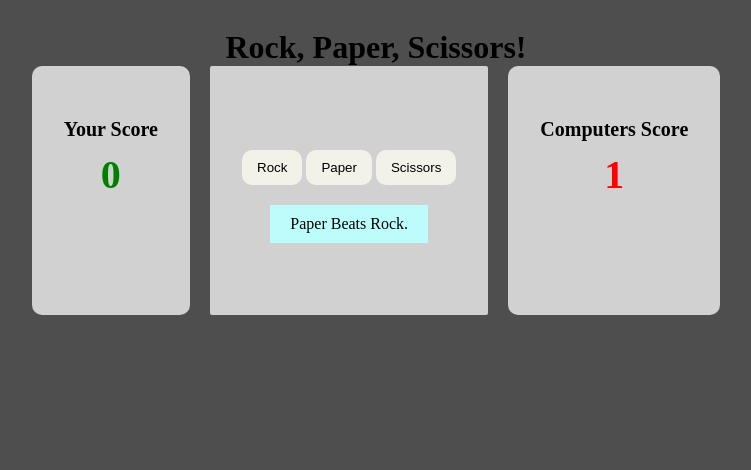
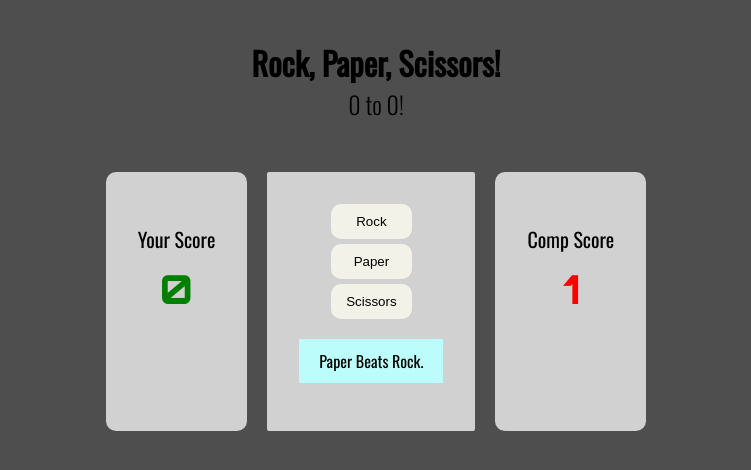
Before and after one commit to john-farina/RockPapeScis, a plain HTML site: page index.html in a window 1280 px wide. Both pictures are taken after a click on the button "Rock". Shown: the whole page, without its empty margins (264-1015 px from the left). Drawn offline with nearby package versions, Linux system fonts and the light colour scheme.

Commit message:
finished everything just havent cleaned it up yet

```diff
--- a/index.html
+++ b/index.html
@@ -7,13 +7,16 @@
     <title>Rock Paper Scissors</title>
     <script src="/rockPaperCode.js" defer></script>
     <link rel="stylesheet" href="/styles.css">
+<!-- Google Fonts -->
+    <style>
+        @import url('https://fonts.googleapis.com/css2?family=Oswald:wght@300;400&display=swap');
+        @import url('https://fonts.googleapis.com/css2?family=Orbitron:wght@800&display=swap');
+    </style>
 </head>
 <body>
-
+    <div id="top-content"></div>
     <h1 class="header">Rock, Paper, Scissors!</h1>
-
-    <div id="bottom-content">
-        <h2 id="final-message"></h2>
+        <h2 id="final-message">0 to 0!</h2>
     </div>
 
 <div id="main-content">
@@ -24,19 +27,17 @@
     </div>
 
     <div id="container2">
-        <p id="win-loss"></p>
     <div id="btn-container">
     <button id="rockBtn">Rock</button>
     <button id="paperBtn">Paper</button>
     <button id="scissorsBtn">Scissors</button>
     </div>
-
     <div id="displayDiv">Press Any Button to Play</div>
 
 </div>
 
 <div id="container1">
-    <p class="scores">Computers Score</p>
+    <p class="scores">Comp Score</p>
     <h3 id="comp-score">0</h3>
     <h5 id="comp-choice"></h5>
     </div>
--- a/rockPaperCode.js
+++ b/rockPaperCode.js
@@ -32,6 +32,17 @@ let loss = 0;
             score = 0;
             computerScore = 0;
             finalMessage.textContent=`${wins} to ${loss}!`
+        }
+
+        if (wins == loss){
+            finalMessage.style.color='black';
+            finalMessage.style.fontWeight='320';
+        } else if (wins>loss){
+            finalMessage.style.color='green';
+            finalMessage.style.fontWeight='900';
+        } else if (wins<loss){
+            finalMessage.style.color='red'
+            finalMessage.style.fontWeight='500';
         }
 
     if (playerSelection == 'rock') {
@@ -72,6 +83,7 @@ const displayDiv = document.querySelector('#displayDiv');
 displayDiv.style.backgroundColor="rgb(188, 253, 251)";
 displayDiv.style.textAlign='center';
 displayDiv.style.padding='10px 20px';
+displayDiv.style.fontFamily='Oswald, sans-serrif';
 
 //COMPUTER SCORE BOX
 const compScore = document.querySelector('#comp-score');
@@ -92,7 +104,6 @@ let computerSelection = computerPlay();
 displayDiv.textContent=(playRound(playerSelection,computerSelection));
 compScore.textContent=`${computerScore}`;
 playScore.textContent=`${score}`;
-finalMessage.textContent=`${round}`;
 });
 
 //PAPER BUTTON
--- a/styles.css
+++ b/styles.css
@@ -12,16 +12,28 @@ button {
     border-radius: 10px;
 }
 
+#top-content{
+    margin-top: 10px;
+}
+
 .header {
     text-align: center;
     margin-bottom: -20px;
+    font-family: 'Oswald', sans-serif;
+}
+
+#final-message{
+    font-family: 'Oswald', sans-serif;
+    font-weight: 320;
 }
 
 #main-content{
     display: flex;
     flex-direction: row;
     gap: 20px;
-    justify-content: center;
+    justify-content: start;
+    align-content: center;
+    margin-top: 30px;
 }
 
 #container1 {
@@ -31,6 +43,14 @@ button {
     padding: 2rem;
     align-items: center;
     border-radius: 10px;
+    font-family: 'Oswald', sans-serif;
+    font-weight: 320;
+}
+
+#btn-container {
+    display: flex;
+    flex-direction: column;
+    gap: 5px;
 }
 
 .scores {
@@ -42,6 +62,7 @@ button {
 #player-score {
     margin-top: -10px;
     font-size: 40px;
+    font-family: 'Orbitron', 'Oswald', sans-serif;
 }
 
 #container2 {
```
